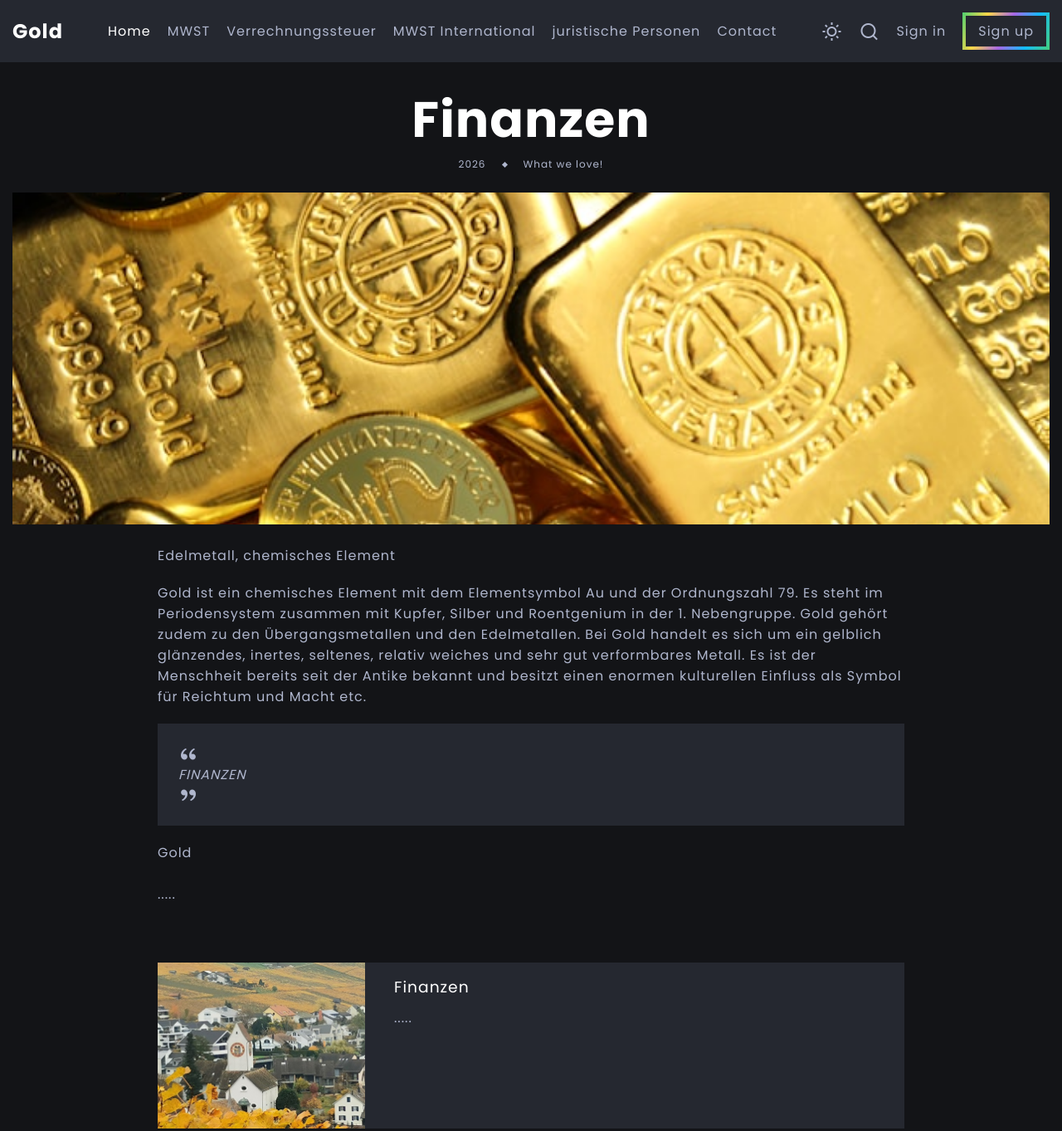
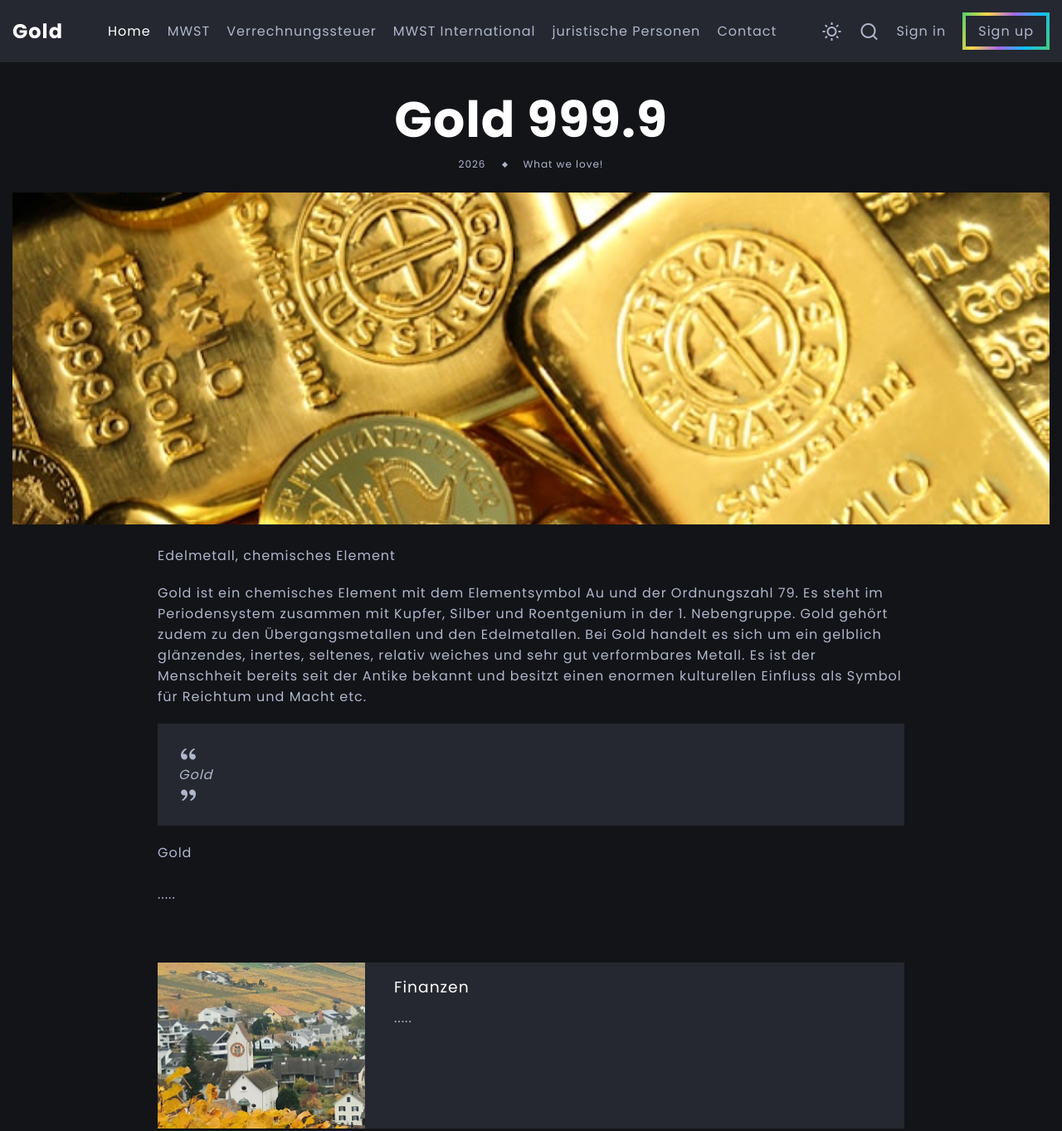
Before and after one commit to V-Consulting/seminars, a plain HTML site: page gold.html in a window 1280 px wide. Shown: the top 1363 px of the page at 83% size. Drawn offline with nearby package versions, Linux system fonts and the light colour scheme.

Commit message:
Fix HTML structure and update gold section

```diff
--- a/gold.html
+++ b/gold.html
@@ -91,7 +91,7 @@
     <section class="blog-post section-header-offset">
         <div class="blog-post-container container">
             <div class="blog-post-data">
-                <h3 class="title blog-post-title">Finanzen</h3>
+                <h3 class="title blog-post-title">Gold 999.9</h3>
                 <div class="article-data">
                     <span>2026</span>
                     <span class="article-data-spacer"></span>
@@ -116,7 +116,7 @@
                 </p>
 
                 <blockquote class="quote">
-                    <p><span><i class="ri-double-quotes-l"></i></span> <br> FINANZEN <br> <span><i class="ri-double-quotes-r"></i></span></p>
+                    <p><span><i class="ri-double-quotes-l"></i></span> <br>Gold<br> <span><i class="ri-double-quotes-r"></i></span></p>
                 </blockquote>
 
                 <p>
@@ -199,4 +199,5 @@
     <!-- Custom script -->
     <script src="./assets/js/main.js"></script>
 </body>
+
 </html>
```
